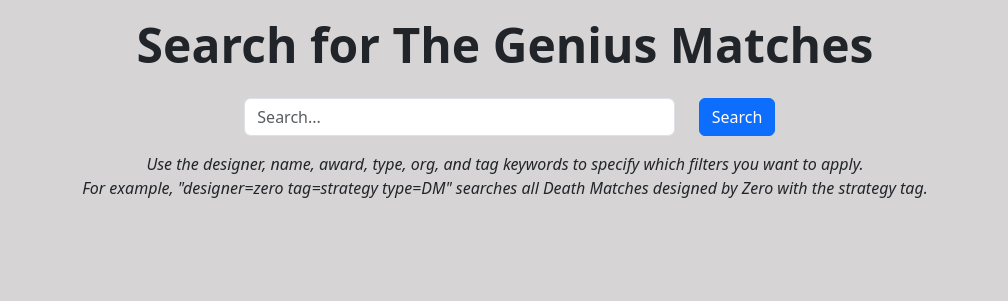
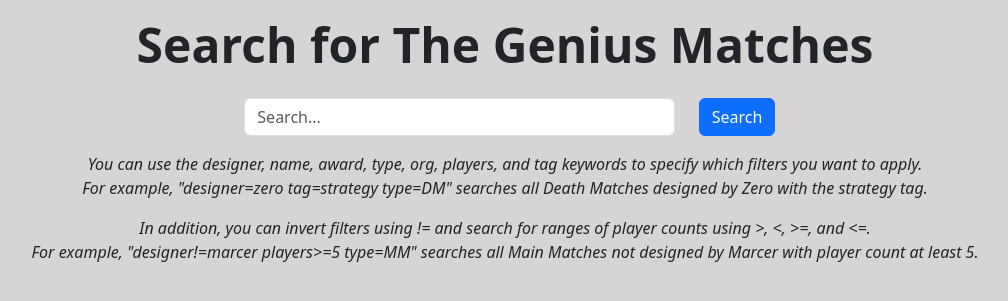
Before and after one commit to MarcerCyoon/TheGeniusRepository, a Django app: page /repository/search/ in a window 1280 px wide. Shown: the part 56-357 px from the top of the page, without its empty margins (135-1143 px from the left). Run offline with Django 4.2, Linux system fonts and the light colour scheme; parts of the project's set-up code (start-up, migrations or seed data) failed here and were passed over; some libraries are stand-ins or nearby versions.

Commit message:
improved search functionality (!=, player counts) using new Query class

```diff
--- a/catalog/templates/search.html
+++ b/catalog/templates/search.html
@@ -17,10 +17,19 @@
 	</form>
 
 	{% if query %}
-		{% if match_list.all.count == 1 %}
-			<h3 style="text-align: center;" class="mt-4 mb-4">{{ match_list.all.count }} Result for: <i>{{ query }}</i></h3>
+		{% if invalid_query %}
+			<p style="text-align: center;" class="mt-3">Part of your query was invalid. Parsing as: </p>
+			{% if match_list.all.count == 1 %}
+				<h3 style="text-align: center;" class="mt-1 mb-4">{{ match_list.all.count }} result for <i>{{ query }}</i></h3>
+			{% else %}
+				<h3 style="text-align: center;" class="mt-1 mb-4">{{ match_list.all.count }} results for <i>{{ query }}</i></h3>
+			{% endif %}
 		{% else %}
-			<h3 style="text-align: center;" class="mt-4 mb-4">{{ match_list.all.count }} Results for: <i>{{ query }}</i></h3>
+			{% if match_list.all.count == 1 %}
+				<h3 style="text-align: center;" class="mt-4 mb-4">{{ match_list.all.count }} result for <i>{{ query }}</i></h3>
+			{% else %}
+				<h3 style="text-align: center;" class="mt-4 mb-4">{{ match_list.all.count }} results for <i>{{ query }}</i></h3>
+			{% endif %}
 		{% endif %}
 
 		<table class="sortable table table-secondary table-sm table-striped table-bordered table-hover">
@@ -67,7 +76,9 @@
 			{% endfor %}
 		</table>
 	{% else %}
-		<i><p style="text-align: center;" class="mt-3">Use the designer, name, award, type, org, and tag keywords to specify which filters you want to apply.</p></i>
+		<i><p style="text-align: center;" class="mt-3">You can use the designer, name, award, type, org, players, and tag keywords to specify which filters you want to apply.</p></i>
 		<i><p style="text-align: center;">For example, "designer=zero tag=strategy type=DM" searches all Death Matches designed by Zero with the strategy tag.</p></i>
+		<i><p style="text-align: center;" class="mt-3">In addition, you can invert filters using != and search for ranges of player counts using >, <, >=, and <=.</p></i>
+		<i><p style="text-align: center;">For example, "designer!=marcer players>=5 type=MM" searches all Main Matches not designed by Marcer with player count at least 5.</p></i>
 	{% endif %}
 {% endblock %}
--- a/catalog/views.py
+++ b/catalog/views.py
@@ -15,6 +15,61 @@ def double_quote_split(value):
     lex.commenters = ''
     return list(lex)
 
+
+SEARCH_FIELDS = ["name", "tag", "designer", "award", "org", "type", "players"]
+
+class Expression:
+    def __init__(self, field: str, operator: str, search: str):
+        """
+        field (operator) search
+        ex. number > =13
+        """
+        # supported search fields
+        if not (field.lower() in SEARCH_FIELDS):
+            raise ValueError
+
+        # if searching using greater than or lesser than on strings, return error
+        if field != "players" and not (operator in ["!=", "="]):
+            raise ValueError
+
+        if field.lower() == 'org':
+            # capitalize ORG for pretty print purposes
+            self.field = "ORG"
+        else:
+            self.field = field
+
+        self.operator = operator
+        self.search = search.replace('"', '')
+
+class Query:
+    def __init__(self):
+        self.expressions = []
+
+    def add_expression(self, exp: Expression):
+        self.expressions.append(exp)
+
+    def __str__(self):
+        lst = []
+
+        for exp in self.expressions:
+            if exp.field in ['tag', 'award']:
+                if exp.operator == "=":
+                    lst.append(f"has {exp.search} {exp.field}")
+                else:
+                    lst.append(f"doesn't have {exp.search} {exp.field}")
+
+            elif exp.field == 'players':
+                lst.append(f"{exp.field} {exp.operator} {exp.search}")
+            else:
+                operator_to_verb = {
+                    "=": "is",
+                    "!=": "isn't",
+                }
+
+                lst.append(f"{exp.field} {operator_to_verb[exp.operator]} {exp.search}")
+
+        return ", ".join(lst)
+
 def parse_query(query: str):
     """
     Helper function that parses a text query into
@@ -25,37 +80,47 @@ def parse_query(query: str):
 
     # double_quote_split preserves double-quotes
     criteria = double_quote_split(query)
-    dct = {}
+    query_obj = Query()
 
     # TODO: implement NOT/OR/AND
 
+    # TODO: implement searching for player count by expanding the
+    # data structure to dict of dicts to allow for more information
+    # to be encoded (namely, is it = or > or <?)
+
+    invalid_query = False
+
     for criterion in criteria:
-        if "=" in criterion:
-            field, search = criterion.split("=")
+        try:
+            if "!=" in criterion:
+                field, search = criterion.split("!=")
+                exp = Expression(field, "!=", search)
+            elif ">=" in criterion:
+                field, search = criterion.split(">=")
+                exp = Expression(field, ">=", search)
+            elif "<=" in criterion:
+                field, search = criterion.split("<=")
+                exp = Expression(field, "<=", search)
+            elif ">" in criterion:
+                field, search = criterion.split(">")
+                exp = Expression(field, ">", search)
+            elif "<" in criterion:
+                field, search = criterion.split("<")
+                exp = Expression(field, "<", search)
+            elif "=" in criterion:
+                field, search = criterion.split("=")
+                exp = Expression(field, "=", search)
+            elif ":" in criterion:
+                field, search = criterion.split(":")
+                exp = Expression(field, "=", search)
+            else:
+                exp = Expression("name", "=", criterion)
+        except ValueError:
+            invalid_query = True
+        else:
+            query_obj.add_expression(exp)
 
-            if field in dct:
-                # get rid of quotes
-                dct[field].append(search.replace('"', ''))
-            else:
-                # get rid of quotes
-                dct[field] = [search.replace('"', '')]
-
-        elif ":" in criterion:
-            field, search = criterion.split(":")
-            if field in dct:
-                # get rid of quotes
-                dct[field].append(search.replace('"', ''))
-            else:
-                # get rid of quotes
-                dct[field] = [search.replace('"', '')]
-
-        else:
-            if "name" in dct:
-                dct['name'].append(criterion)
-            else:
-                dct['name'] = [criterion]
-
-    return dct
+    return query_obj, invalid_query
 
 # Create your views here.
 def index(request):
@@ -77,42 +142,66 @@ class SearchView(generic.ListView):
     def get_queryset(self):
         query = self.request.GET.get("q")
 
-        # TODO: optimize this later.
-
         if query is not None:
-            dct = parse_query(query)
+            query_obj, _ = parse_query(query)
             object_list = Match.objects.all()
 
-            if 'name' in dct:
-                for name in dct["name"]:
-                    object_list = object_list.filter(Q(name__icontains=name))
+            for exp in query_obj.expressions:
+                if exp.field == 'name':
+                    if exp.operator == "=":
+                        object_list = object_list.filter(Q(name__icontains=exp.search))
+                    else:
+                        object_list = object_list.filter(~Q(name__icontains=exp.search))
 
-            if 'tag' in dct:
-                for tag in dct["tag"]:
-                    object_list = object_list.filter(Q(tags__name__icontains=tag))
+                elif exp.field == 'tag':
+                    if exp.operator == "=":
+                        object_list = object_list.filter(Q(tags__name__icontains=exp.search))
+                    else:
+                        object_list = object_list.filter(~Q(tags__name__icontains=exp.search))
 
-            if 'designer' in dct:
-                for designer in dct["designer"]:
-                    object_list = object_list.filter(Q(designers__name__icontains=designer))
+                elif exp.field == 'designer':
+                    if exp.operator == "=":
+                        object_list = object_list.filter(Q(designers__name__icontains=exp.search))
+                    else:
+                        object_list = object_list.filter(~Q(designers__name__icontains=exp.search))
 
-            if 'award' in dct:
-                for award in dct["award"]:
-                    # going to be real with you I don't know how the fuck this works but it does.
-                    # https://stackoverflow.com/questions/3300944/can-i-use-django-f-objects-with-string-concatenation
-                    # took stuff from here I guess and tinkered with it until it did what I wanted it to
-                    # (namely concatenate the award name and the year so that the contains search could operate on both at once)
-                    object_list = object_list.alias(award_name=Concat(F('awards__award__name'), Value(' '), F('awards__year'), output_field=CharField())).filter(Q(award_name__icontains=award))
+                elif exp.field == 'award':
+                    if exp.operator == "=":
+                        object_list = object_list.alias(award_name=Concat(F('awards__award__name'), Value(' '), F('awards__year'), output_field=CharField())).filter(Q(award_name__icontains=exp.search))
+                    else:
+                        object_list = object_list.alias(award_name=Concat(F('awards__award__name'), Value(' '), F('awards__year'), output_field=CharField())).filter(~Q(award_name__icontains=exp.search))
 
-            if 'org' in dct:
-                for org in dct["org"]:
-                    object_list = object_list.filter(Q(ORGs__name__icontains=org))
+                elif exp.field == 'ORG':
+                    if exp.operator == "=":
+                        object_list = object_list.filter(Q(ORGs__name__icontains=exp.search))
+                    else:
+                        object_list = object_list.filter(~Q(ORGs__name__icontains=exp.search))
 
-            if 'type' in dct:
-                for type in dct["type"]:
-                    if type.upper() == "MM":
-                        object_list = object_list.filter(Q(match_type__iexact="MM"))
-                    if type.upper() == "DM":
-                        object_list = object_list.filter(Q(match_type__iexact="DM"))
+                elif exp.field == 'type':
+                    if exp.operator == "=":
+                        if exp.search.upper() == "MM":
+                            object_list = object_list.filter(Q(match_type__iexact="MM"))
+                        if exp.search.upper() == "DM":
+                            object_list = object_list.filter(Q(match_type__iexact="DM"))
+                    else:
+                        if exp.search.upper() == "MM":
+                            object_list = object_list.filter(Q(match_type__iexact="DM"))
+                        if exp.search.upper() == "DM":
+                            object_list = object_list.filter(Q(match_type__iexact="MM"))
+
+                elif exp.field == 'players':
+                    if exp.operator == ">":
+                        object_list = object_list.filter(Q(min_players__gt=exp.search))
+                    elif exp.operator == "<":
+                        object_list = object_list.filter(Q(min_players__lt=exp.search))
+                    elif exp.operator == ">=":
+                        object_list = object_list.filter(Q(min_players__gte=exp.search))
+                    elif exp.operator == "<=":
+                        object_list = object_list.filter(Q(min_players__lte=exp.search))
+                    elif exp.operator == "!=":
+                        object_list = object_list.filter(~Q(min_players__exact=exp.search))
+                    else:
+                        object_list = object_list.filter(Q(min_players__exact=exp.search))
 
             object_list = object_list.distinct().prefetch_related('ORGs').prefetch_related('designers').prefetch_related('tags')
             return object_list
@@ -122,7 +211,14 @@ class SearchView(generic.ListView):
     def get_context_data(self, **kwargs):
         # necessary to add query to context to display on results
         context = super(SearchView, self).get_context_data(**kwargs)
-        context['query'] = self.request.GET.get('q')
+        query = self.request.GET.get("q")
+
+        if query:
+            context['query'], context['invalid_query'] = parse_query(self.request.GET.get('q'))
+
+            if str(context['query']) == "":
+                context['query'] = "empty query"
+
         return context
 
 class MatchListView(generic.ListView):
```
